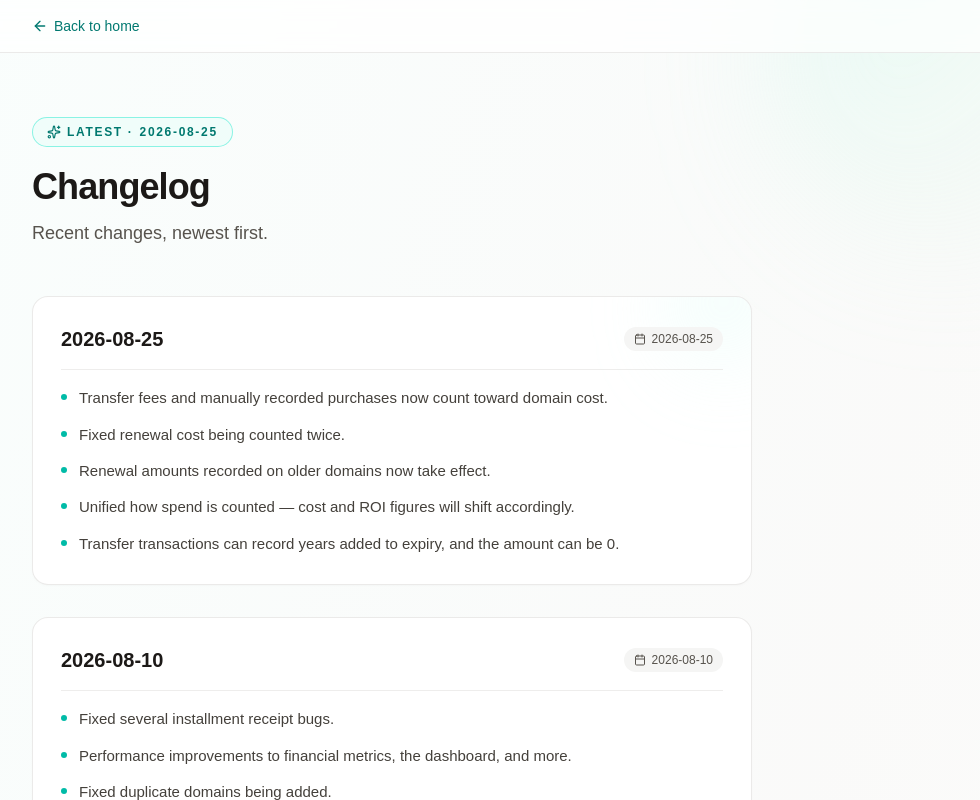
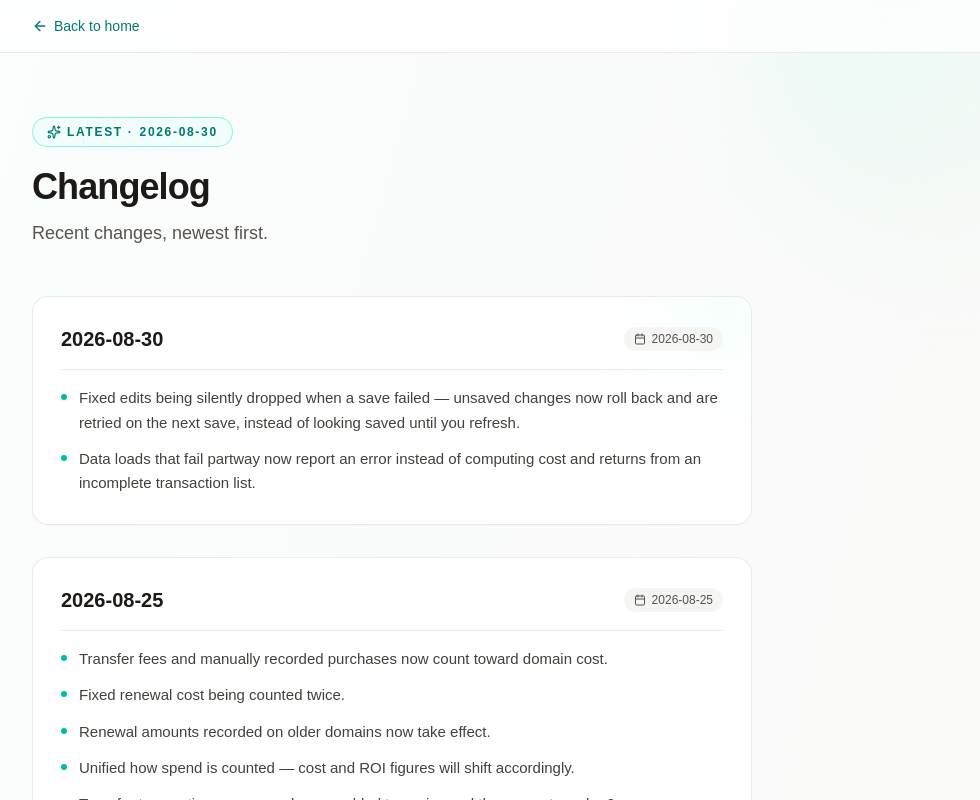
Before and after one commit to nomadcafe/66do, a Next.js app: page /en/changelog in a window 1280 px wide. Shown: the top 800 px of the page, without its empty margins (248-1228 px from the left). Built offline with nearby package versions, Linux system fonts and the light colour scheme; no server answers.

Commit message:
docs(changelog): 2026-08-30 两条修复
保存失败丢改动、加载出错拿半截数据算钱，都是用户能直接察觉的行为，按
2026-08-10 那种一句话短句的颗粒度各写一条。

```diff
--- a/src/content/changelog.ts
+++ b/src/content/changelog.ts
@@ -79,6 +79,14 @@ export function changelogPageMetadata(locale: HomeLocale): Metadata {
 
 export const changelogReleases: Record<HomeLocale, ChangelogRelease[]> = {
   zh: [
+    {
+      version: '2026-08-30',
+      date: '2026-08-30',
+      items: [
+        '修复保存失败时改动被静默丢弃的问题：没存上的内容会退回原样并在下次保存重试，不再出现「以为存了、刷新就没了」。',
+        '数据加载中途出错时会明确报错，不再拿不完整的交易记录去算成本和收益。',
+      ],
+    },
     {
       version: '2026-08-25',
       date: '2026-08-25',
@@ -203,6 +211,14 @@ export const changelogReleases: Record<HomeLocale, ChangelogRelease[]> = {
   ],
   en: [
     {
+      version: '2026-08-30',
+      date: '2026-08-30',
+      items: [
+        'Fixed edits being silently dropped when a save failed — unsaved changes now roll back and are retried on the next save, instead of looking saved until you refresh.',
+        'Data loads that fail partway now report an error instead of computing cost and returns from an incomplete transaction list.',
+      ],
+    },
+    {
       version: '2026-08-25',
       date: '2026-08-25',
       items: [
```
